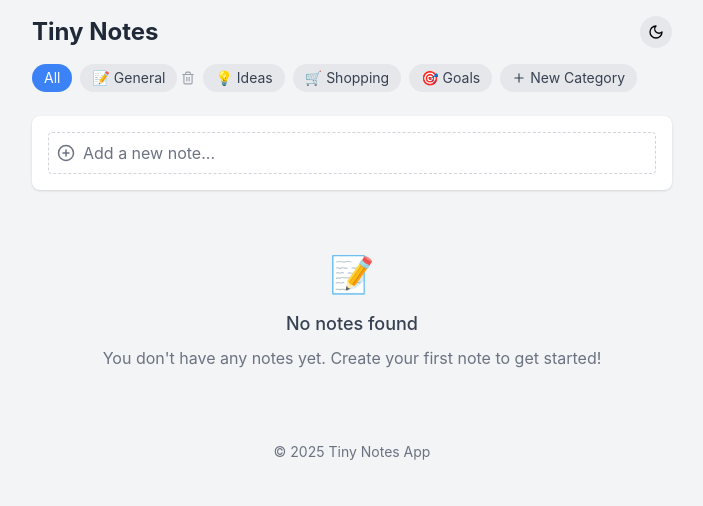
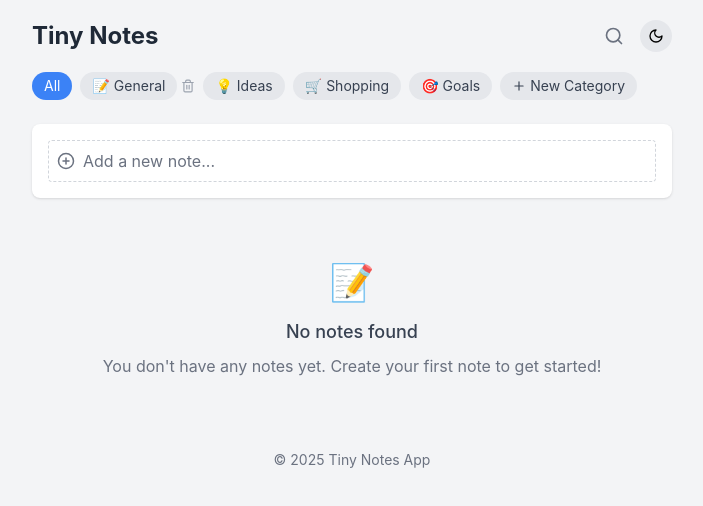
Before and after one commit to josealarconchacon/tiny-notes, a React (Create React App) app: page / in a window 1280 px wide. Shown: the top 506 px of the page, without its empty margins (288-991 px from the left). Built offline with nearby package versions, Linux system fonts and the light colour scheme.

Commit message:
add search icon

```diff
--- /dev/null
+++ b/src/components/search/search.jsx
@@ -0,0 +1,30 @@
+import { useState } from "react";
+import { Search as SearchIcon } from "lucide-react";
+
+export function Search() {
+  const [isExpanded, setIsExpanded] = useState(false);
+
+  return (
+    <div className="relative flex items-center">
+      <div
+        className={`flex items-center transition-all duration-300 ease-in-out ${
+          isExpanded ? "w-64" : "w-0"
+        }`}
+      >
+        <input
+          type="text"
+          placeholder="Search..."
+          className={`w-full px-3 py-2 bg-gray-100 dark:bg-gray-800 rounded-lg outline-none transition-all duration-300 ease-in-out ${
+            isExpanded ? "opacity-100" : "opacity-0"
+          }`}
+        />
+      </div>
+      <button
+        onClick={() => setIsExpanded(!isExpanded)}
+        className="p-2 text-gray-500 hover:text-gray-700 dark:text-gray-400 dark:hover:text-gray-200 transition-colors"
+      >
+        <SearchIcon className="w-5 h-5" />
+      </button>
+    </div>
+  );
+}
--- a/src/components/theme-toggle/theme-toggle.jsx
+++ b/src/components/theme-toggle/theme-toggle.jsx
@@ -1,7 +1,10 @@
 import { Sun, Moon } from "lucide-react";
+import { Search } from "../search/search";
 
 const ThemeToggle = ({ darkMode, toggleDarkMode }) => {
   return (
+    <div className="flex items-center gap-2">
+      <Search />
       <button
         onClick={toggleDarkMode}
         className="flex items-center justify-center w-8 h-8 rounded-full bg-gray-200 dark:bg-gray-700"
@@ -9,6 +12,7 @@ const ThemeToggle = ({ darkMode, toggleDarkMode }) => {
       >
         {darkMode ? <Sun size={16} /> : <Moon size={16} />}
       </button>
+    </div>
   );
 };
 
```
Lines whose indentation alone changed are shown as unchanged.
